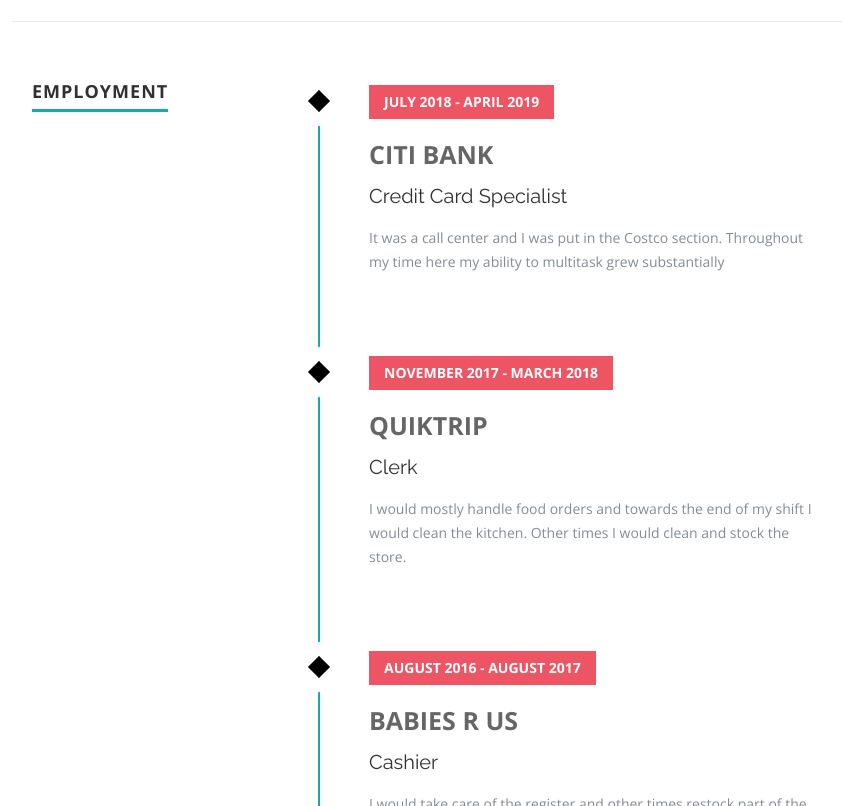
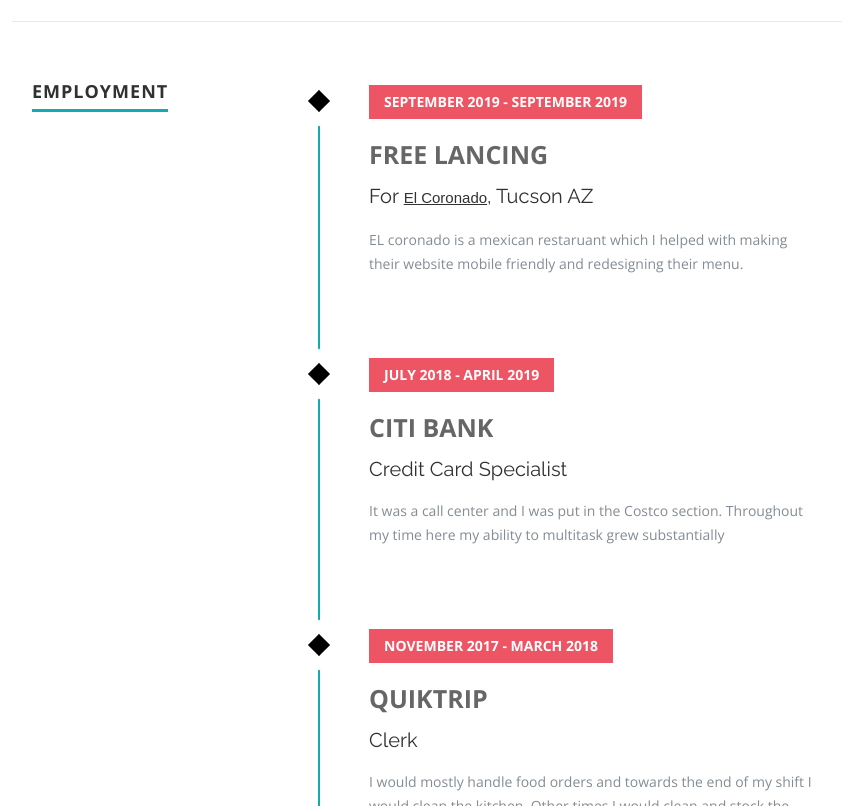
Before and after one commit to armjim14/Portfolio, a plain HTML site: page index.html in a window 1280 px wide. Shown: the part 1994-2800 px from the top of the page, without its empty margins (118-960 px from the left). Drawn offline with nearby package versions, Linux system fonts and the light colour scheme; some packages are replaced by stand-ins of ours.

Commit message:
updated portfolio

```diff
--- a/css/style.css
+++ b/css/style.css
@@ -22,6 +22,15 @@
 
 #forGithub:hover, #forlinkedin:hover {
   color: steelblue;
+}
+
+#freeLWork {
+  text-decoration: underline;
+}
+
+#freeLWork:hover {
+  cursor: pointer;
+  color: rgb(31, 112, 218);
 }
 
 .section-title {
--- a/index.html
+++ b/index.html
@@ -188,6 +188,15 @@
 
             <div class="work-timeline">
                <ul class="timeline">
+                  <li class="timeline-event">
+                     <label class="timeline-event-icon"></label>
+                     <div class="timeline-event-copy">
+                        <p class="timeline-event-thumbnail">September 2019 - September 2019</p>
+                        <h3>Free Lancing</h3>
+                        <h4>For <b id="freeLWork">El Coronado</b>, Tucson AZ</h4>
+                        <p>EL coronado is a mexican restaruant which I helped with making their website mobile friendly and redesigning their menu.</p>
+                     </div>
+                  </li>
                   <li class="timeline-event">
                      <label class="timeline-event-icon"></label>
                      <div class="timeline-event-copy">
--- a/js/script.js
+++ b/js/script.js
@@ -306,3 +306,7 @@
    msg.value = "";
 
 })
+
+$("#freeLWork").click(() => {
+   window.open("http://www.elcoronadotucson.com/");
+})
```
